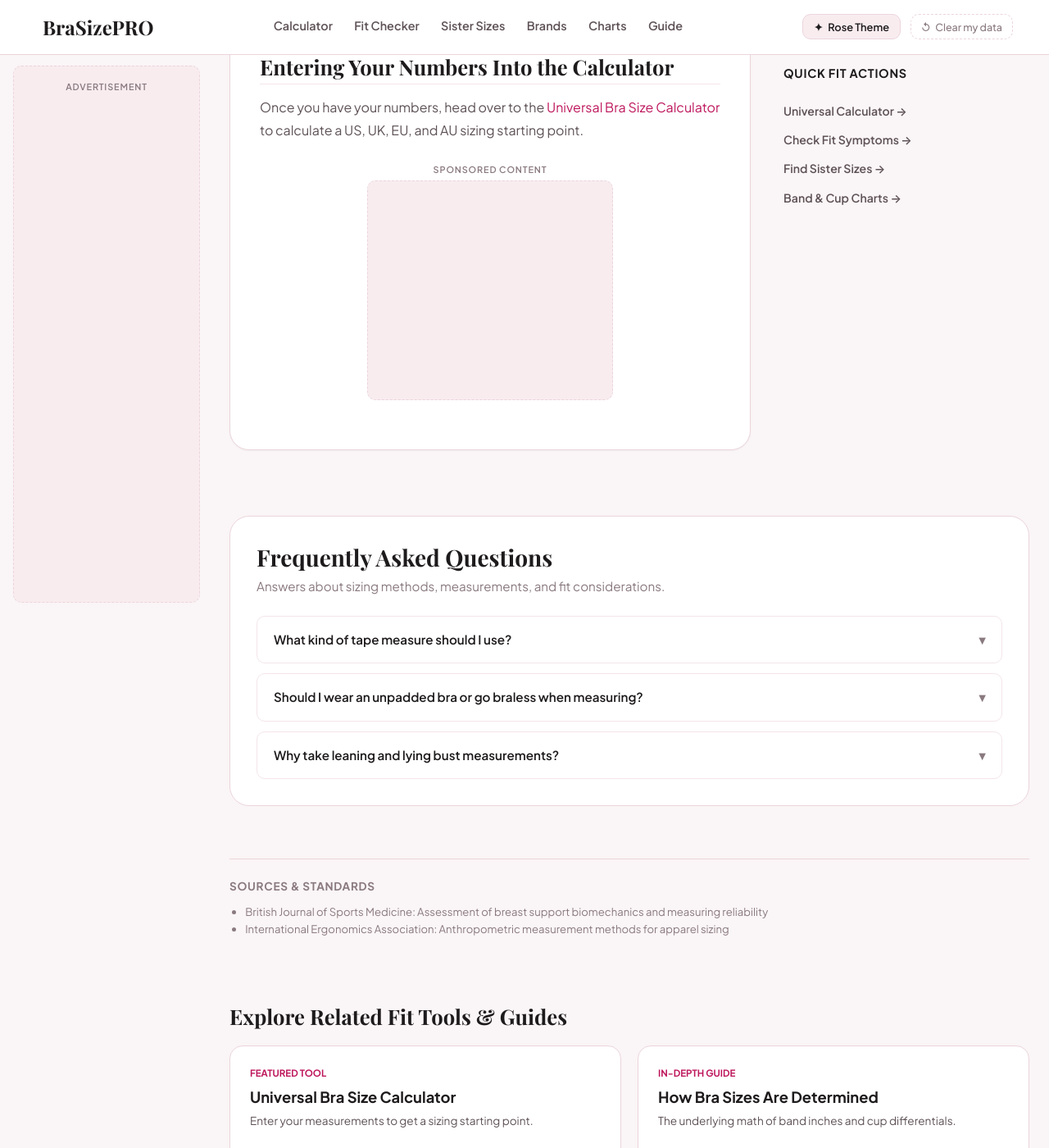
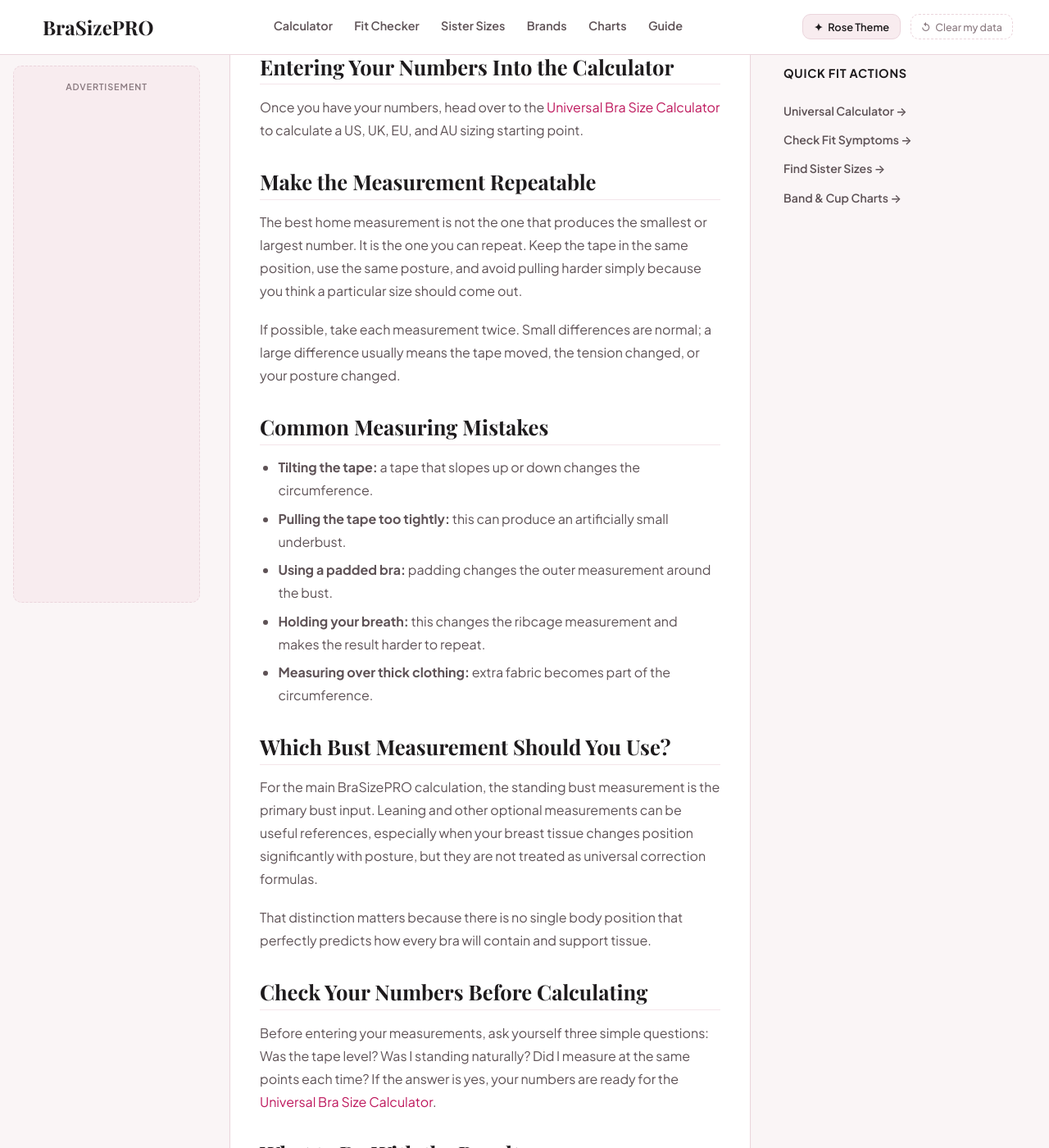
Before and after one commit to sharpedge74-cmyk/Bra-Size-Pro, a Jekyll site: the page built from how-to-measure-bra-size-at-home.html, in a window 1280 px wide and 1400 px high, scrolled down 1996 px. Shown: the whole window at 82% size. Built offline with Jekyll 4.4.1, drawn with Linux system fonts in a browser that asks for light colours; some web fonts are replaced; some of the changed text lies outside the part shown.

Commit message:
Expand and humanize how to measure bra size at home

```diff
--- a/how-to-measure-bra-size-at-home.html
+++ b/how-to-measure-bra-size-at-home.html
@@ -75,3 +75,26 @@ faq:
 <p>
   Once you have your numbers, head over to the <a href="/bra-size-calculator">Universal Bra Size Calculator</a> to calculate a US, UK, EU, and AU sizing starting point.
 </p>
+
+<h2>Make the Measurement Repeatable</h2>
+<p>The best home measurement is not the one that produces the smallest or largest number. It is the one you can repeat. Keep the tape in the same position, use the same posture, and avoid pulling harder simply because you think a particular size should come out.</p>
+<p>If possible, take each measurement twice. Small differences are normal; a large difference usually means the tape moved, the tension changed, or your posture changed.</p>
+
+<h2>Common Measuring Mistakes</h2>
+<ul>
+  <li><strong>Tilting the tape:</strong> a tape that slopes up or down changes the circumference.</li>
+  <li><strong>Pulling the tape too tightly:</strong> this can produce an artificially small underbust.</li>
+  <li><strong>Using a padded bra:</strong> padding changes the outer measurement around the bust.</li>
+  <li><strong>Holding your breath:</strong> this changes the ribcage measurement and makes the result harder to repeat.</li>
+  <li><strong>Measuring over thick clothing:</strong> extra fabric becomes part of the circumference.</li>
+</ul>
+
+<h2>Which Bust Measurement Should You Use?</h2>
+<p>For the main BraSizePRO calculation, the standing bust measurement is the primary bust input. Leaning and other optional measurements can be useful references, especially when your breast tissue changes position significantly with posture, but they are not treated as universal correction formulas.</p>
+<p>That distinction matters because there is no single body position that perfectly predicts how every bra will contain and support tissue.</p>
+
+<h2>Check Your Numbers Before Calculating</h2>
+<p>Before entering your measurements, ask yourself three simple questions: Was the tape level? Was I standing naturally? Did I measure at the same points each time? If the answer is yes, your numbers are ready for the <a href="/bra-size-calculator">Universal Bra Size Calculator</a>.</p>
+
+<h2>What to Do With the Result</h2>
+<p>Think of the calculator's answer as your first fitting room number. Compare it with the brand's chart, try the garment on if possible, and pay attention to the band, cup coverage, wire position and overall comfort. A different size or shape can be a better match even when your measurements have not changed.</p>
```
